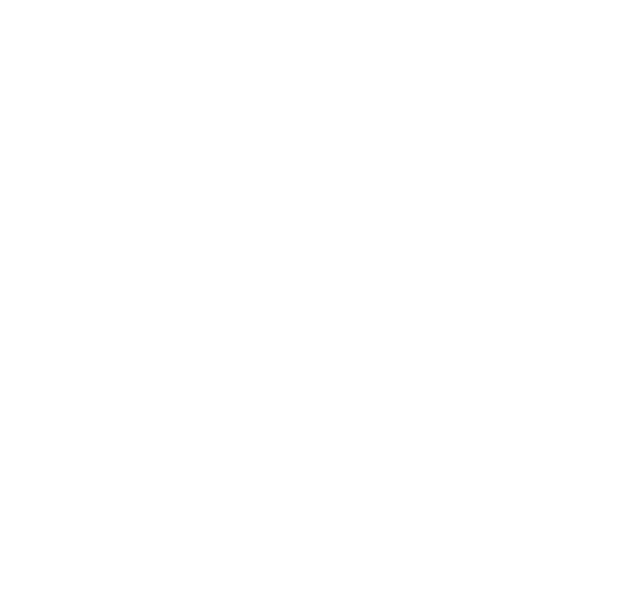
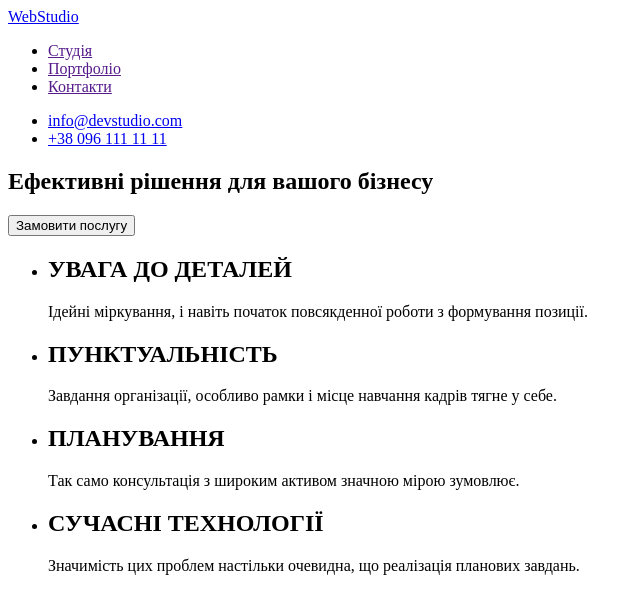
Before and after one commit to andrey-kupka/goit-markup-hw-01, a plain HTML site: page index.html in a window 1280 px wide. Shown: the whole page, without its empty margins (0-642 px from the left). Drawn offline with Linux system fonts and the light colour scheme.

Commit message:
Update index.html

```diff
--- a/index.html
+++ b/index.html
@@ -4,11 +4,50 @@
     <meta charset="UTF-8">
     <meta http-equiv="X-UA-Compatible" content="IE=edge">
     <meta name="viewport" content="width=device-width, initial-scale=1.0">
-    <title>Document</title>
+    <title>Студія</title>
 </head>
 <body>
     <header>
+    <nav>
+        <a href="/">WebStudio </a>
+        <ul>
+            <li><a href="">Студія</a></li>
+            <li><a href="">Портфоліо</a></li>
+            <li><a href="">Контакти</a></li>
+        </ul>
+    </nav>
+        <ul>
+            <li><a href="mailto:info@devstudio.com">info@devstudio.com</a></li>
+            <li><a href="tel:+38 096 111 11 11">+38 096 111 11 11</a></li>
+        </ul>
+    </header>
 
-    </header>
+    <div>
+       <section>
+        <h1>Ефективні рішення для вашого бізнесу</h1>
+        <button type="button">Замовити послугу</button>
+       </section>
+    </div>
+
+    <section>
+        <ul>
+            <li>
+                <h2>УВАГА ДО ДЕТАЛЕЙ</h2>
+                <p>Ідейні міркування, і навіть початок повсякденної роботи з формування позиції.</p>
+            </li>
+            <li>
+                <h2>ПУНКТУАЛЬНІСТЬ</h2>
+                <p>Завдання організації, особливо рамки і місце навчання кадрів тягне у себе.</p>
+            </li>
+            <li>
+                <h2>ПЛАНУВАННЯ</h2>
+                <p>Так само консультація з широким активом значною мірою зумовлює.</p>
+            </li>
+            <li>
+                <h2>СУЧАСНІ ТЕХНОЛОГІЇ</h2>
+                <p>Значимість цих проблем настільки очевидна, що реалізація планових завдань.</p>
+            </li>
+        </ul>
+    </section>
 </body>
 </html>
```
